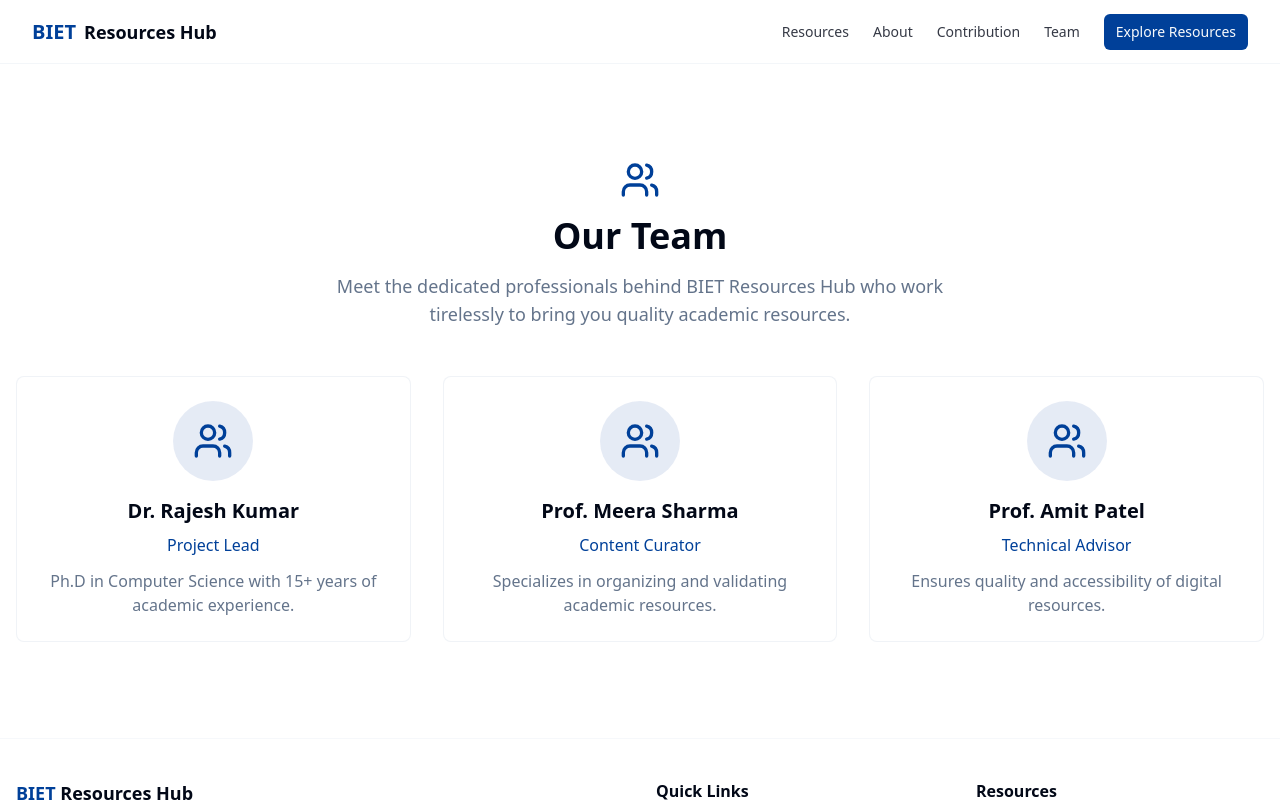
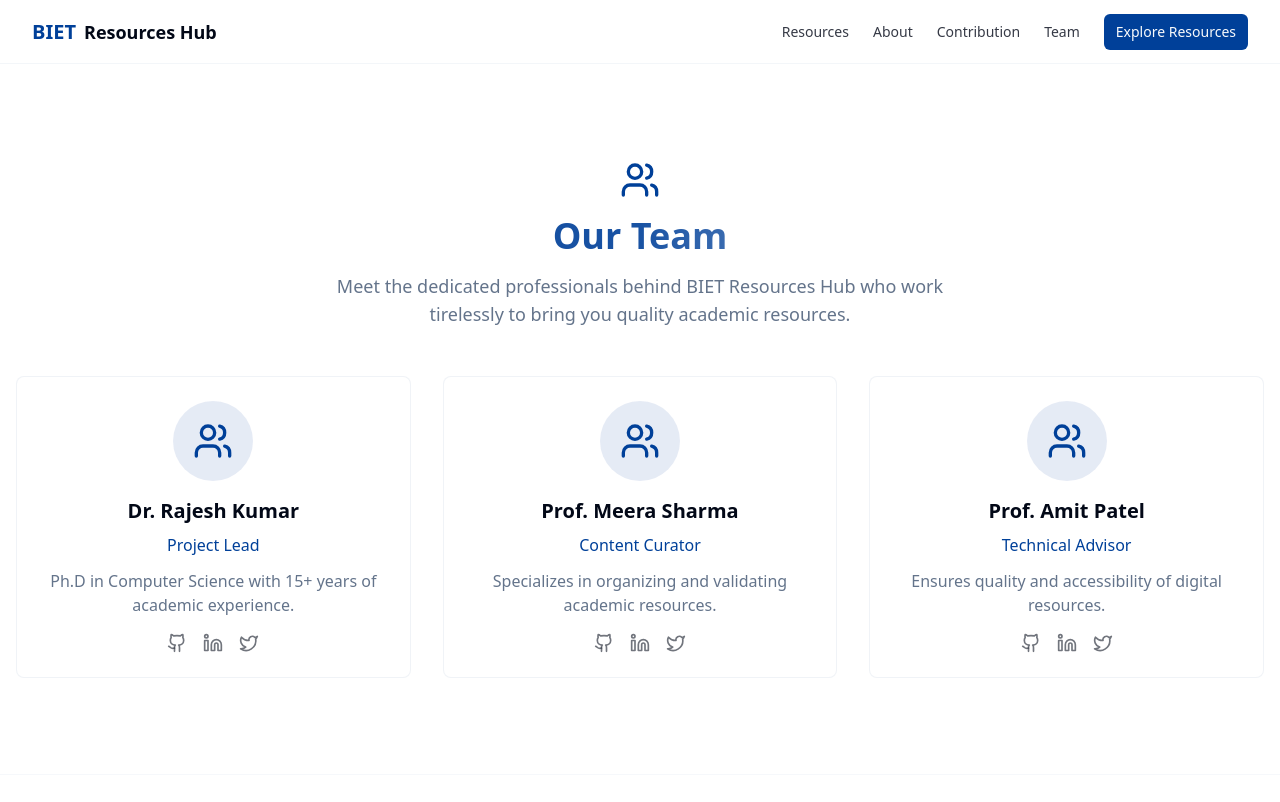
Before and after one commit to BIET-Co/biet-resource-oasis, a React (Vite) app: page /team in a window 1280 px wide. Shown: the top 802 px of the page. Built offline with nearby package versions, Linux system fonts and the light colour scheme.

Commit message:
Enhance UI and UX with animations
Improve the user interface and user experience across all pages, incorporating animations and design enhancements.

```diff
--- a/src/pages/Team.tsx
+++ b/src/pages/Team.tsx
@@ -2,7 +2,7 @@
 import React from "react";
 import Navbar from "@/components/Navbar";
 import Footer from "@/components/Footer";
-import { Users } from "lucide-react";
+import { Users, Github, Linkedin, Twitter } from "lucide-react";
 
 const Team = () => {
   const teamMembers = [
@@ -10,16 +10,31 @@ const Team = () => {
       name: "Dr. Rajesh Kumar",
       role: "Project Lead",
       description: "Ph.D in Computer Science with 15+ years of academic experience.",
+      social: {
+        twitter: "https://twitter.com/drkumar",
+        linkedin: "https://linkedin.com/in/drkumar",
+        github: "https://github.com/drkumar"
+      }
     },
     {
       name: "Prof. Meera Sharma",
       role: "Content Curator",
       description: "Specializes in organizing and validating academic resources.",
+      social: {
+        twitter: "https://twitter.com/meerasharma",
+        linkedin: "https://linkedin.com/in/meerasharma",
+        github: "https://github.com/meerasharma"
+      }
     },
     {
       name: "Prof. Amit Patel",
       role: "Technical Advisor",
       description: "Ensures quality and accessibility of digital resources.",
+      social: {
+        twitter: "https://twitter.com/amitpatel",
+        linkedin: "https://linkedin.com/in/amitpatel",
+        github: "https://github.com/amitpatel"
+      }
     },
   ];
 
@@ -27,13 +42,20 @@ const Team = () => {
     <div className="min-h-screen bg-background flex flex-col">
       <Navbar />
       <main className="flex-grow">
-        <section className="py-16 md:py-24">
+        <section className="py-16 md:py-24 relative overflow-hidden">
+          {/* Animated background elements */}
+          <div className="absolute inset-0 bg-gradient-to-br from-primary/5 via-background to-accent/5 -z-10"></div>
+          <div className="absolute top-20 right-1/4 w-64 h-64 bg-primary/10 rounded-full blur-3xl -z-10 animate-pulse"></div>
+          <div className="absolute bottom-10 left-1/4 w-80 h-80 bg-secondary/10 rounded-full blur-3xl -z-10 animate-pulse"></div>
+
           <div className="container mx-auto px-4">
-            <div className="text-center mb-12">
+            <div className="text-center mb-12 animate-fade-in">
               <div className="flex items-center justify-center mb-4">
-                <Users className="h-10 w-10 text-primary" />
+                <Users className="h-10 w-10 text-primary animate-bounce-in" />
               </div>
-              <h1 className="text-3xl md:text-4xl font-bold mb-4">Our Team</h1>
+              <h1 className="text-3xl md:text-4xl font-bold mb-4 bg-gradient-to-r from-primary via-primary/90 to-tertiary bg-clip-text text-transparent">
+                Our Team
+              </h1>
               <p className="text-lg text-muted-foreground max-w-2xl mx-auto">
                 Meet the dedicated professionals behind BIET Resources Hub who work tirelessly to bring you quality academic resources.
               </p>
@@ -43,14 +65,43 @@ const Team = () => {
               {teamMembers.map((member, index) => (
                 <div
                   key={index}
-                  className="bg-card border border-border/50 rounded-lg p-6 hover:shadow-lg transition-shadow"
+                  className="group bg-card border border-border/50 rounded-lg p-6 hover:shadow-lg transition-all duration-300 transform hover:-translate-y-2 animate-scale-in"
+                  style={{ animationDelay: `${index * 150}ms` }}
                 >
-                  <div className="w-20 h-20 mx-auto mb-4 bg-primary/10 rounded-full flex items-center justify-center">
+                  <div className="w-20 h-20 mx-auto mb-4 bg-primary/10 rounded-full flex items-center justify-center group-hover:scale-110 transition-transform duration-300">
                     <Users className="h-10 w-10 text-primary" />
                   </div>
                   <h3 className="text-xl font-semibold text-center mb-2">{member.name}</h3>
                   <p className="text-primary text-center mb-3">{member.role}</p>
-                  <p className="text-muted-foreground text-center">{member.description}</p>
+                  <p className="text-muted-foreground text-center mb-4">{member.description}</p>
+
+                  {/* Social Media Links */}
+                  <div className="flex justify-center gap-4 mt-4 opacity-80 hover:opacity-100 transition-opacity">
+                    <a
+                      href={member.social.github}
+                      target="_blank"
+                      rel="noopener noreferrer"
+                      className="text-foreground/70 hover:text-primary transition-colors duration-200 hover:scale-110 transform"
+                    >
+                      <Github className="h-5 w-5" />
+                    </a>
+                    <a
+                      href={member.social.linkedin}
+                      target="_blank"
+                      rel="noopener noreferrer"
+                      className="text-foreground/70 hover:text-primary transition-colors duration-200 hover:scale-110 transform"
+                    >
+                      <Linkedin className="h-5 w-5" />
+                    </a>
+                    <a
+                      href={member.social.twitter}
+                      target="_blank"
+                      rel="noopener noreferrer"
+                      className="text-foreground/70 hover:text-primary transition-colors duration-200 hover:scale-110 transform"
+                    >
+                      <Twitter className="h-5 w-5" />
+                    </a>
+                  </div>
                 </div>
               ))}
             </div>
```
